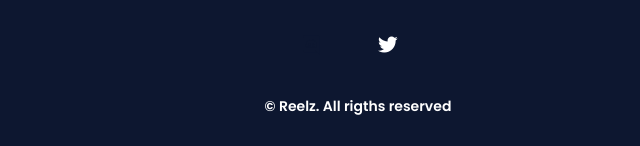
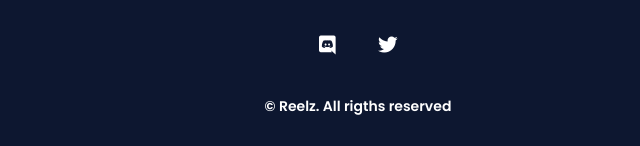
Before and after one commit to Reelmemory/Resume, a plain HTML site: page portfolio-responsive-complete-main/index.html in a window 1280 px wide. Shown: the part 3690-3836 px from the top of the page, 282-922 px from the left. Drawn offline with nearby package versions, Linux system fonts and the light colour scheme.

Commit message:
Update index.html

```diff
--- a/portfolio-responsive-complete-main/index.html
+++ b/portfolio-responsive-complete-main/index.html
@@ -191,7 +191,7 @@
         <footer class="footer">
             <p class="footer__title">Made with ❤ by Reelz</p>
             <div class="footer__social">
-                <a href="https://discordapp.com/users/986675092954185838" class="home__social-icon"><i class='bx bxl-discord'></i></a>
+                 <a href="https://discordapp.com/users/986675092954185838" class="footer__icon"><i class='bx bxl-discord' ></i></a>
                 <a href="https://x.com/reel___memory" class="footer__icon"><i class='bx bxl-twitter' ></i></a>
             </div>
             <p class="footer__copy">&#169; Reelz. All rigths reserved</p>
```
